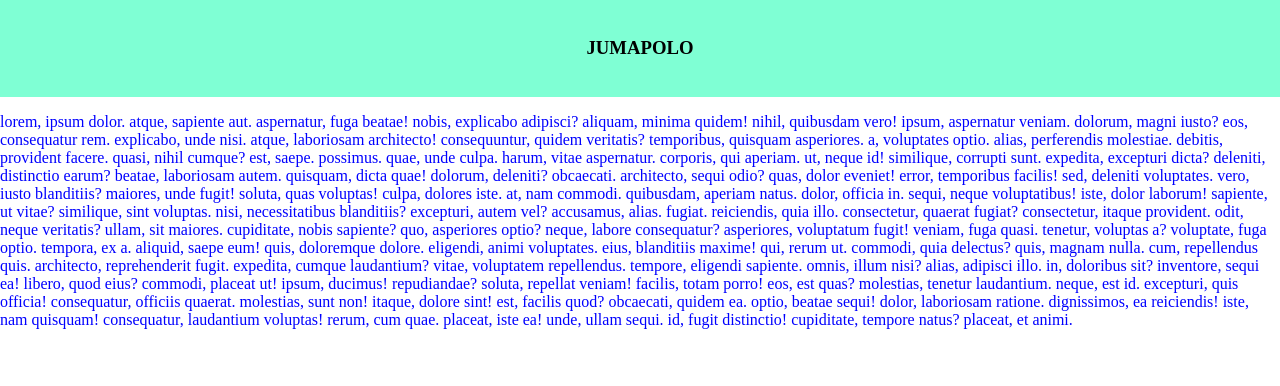
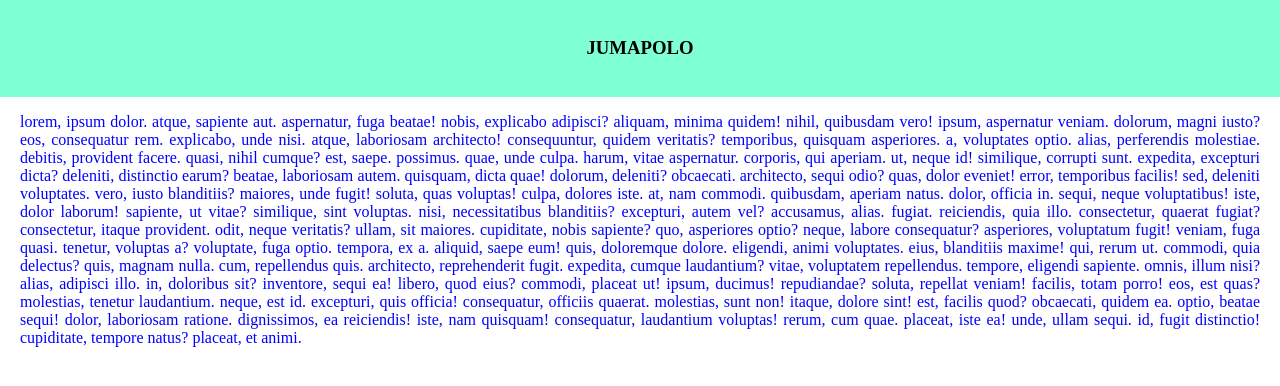
Before and after one commit to Tabiat-luhur/Remind, a plain HTML site: page index.html in a window 1280 px wide. Drawn offline with Linux system fonts and the light colour scheme.

Commit message:
toMainBranch

```diff
--- a/style.css
+++ b/style.css
@@ -4,6 +4,9 @@ body{
 p {
     text-transform: lowercase;
     color: blue;
+    margin-right: 20px;
+    margin-left: 20px;
+    text-align: justify;
 }
 .navbar{
     color: #000;
```
